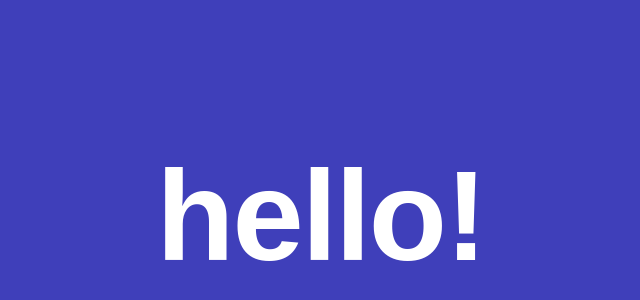
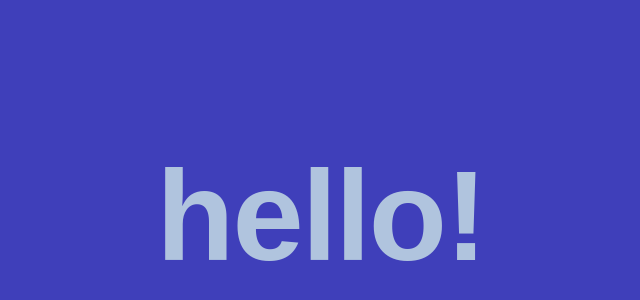
Before and after one commit to viviatta/Lezione15, a website built with Parcel: page index.html in a window 1280 px wide. Shown: the part 270-570 px from the top of the page, without its empty margins (319-959 px from the left). Built offline with nearby package versions, Linux system fonts and the light colour scheme.

Commit message:
cambiato colore

```diff
--- a/style.css
+++ b/style.css
@@ -11,7 +11,7 @@ h1 {
 
 h1 {
     font-family: 'Barlow', sans-serif;
-    color: white;
+    color: lightsteelblue;
     font-size: 10vw;
     letter-spacing: -2px;
 }
```
